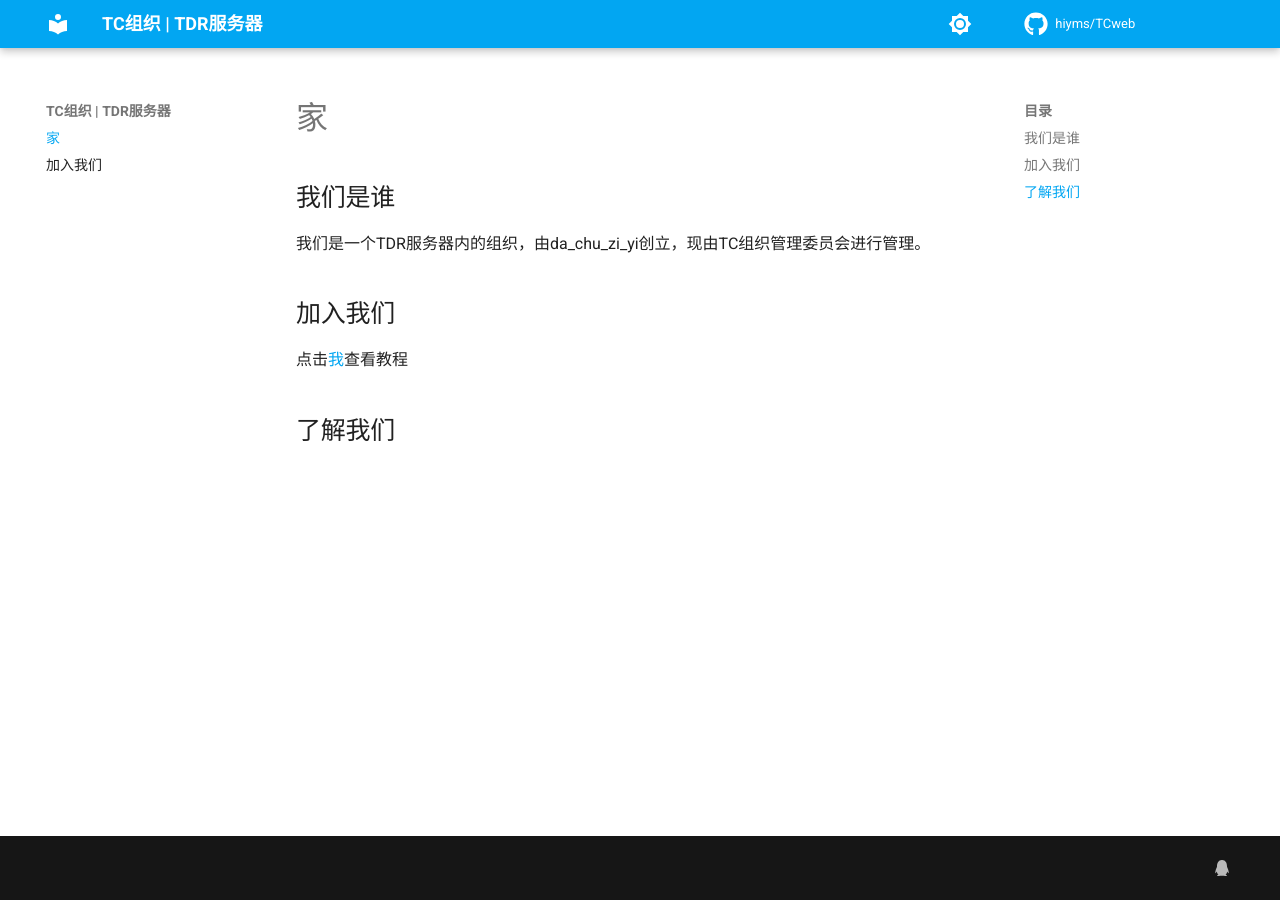
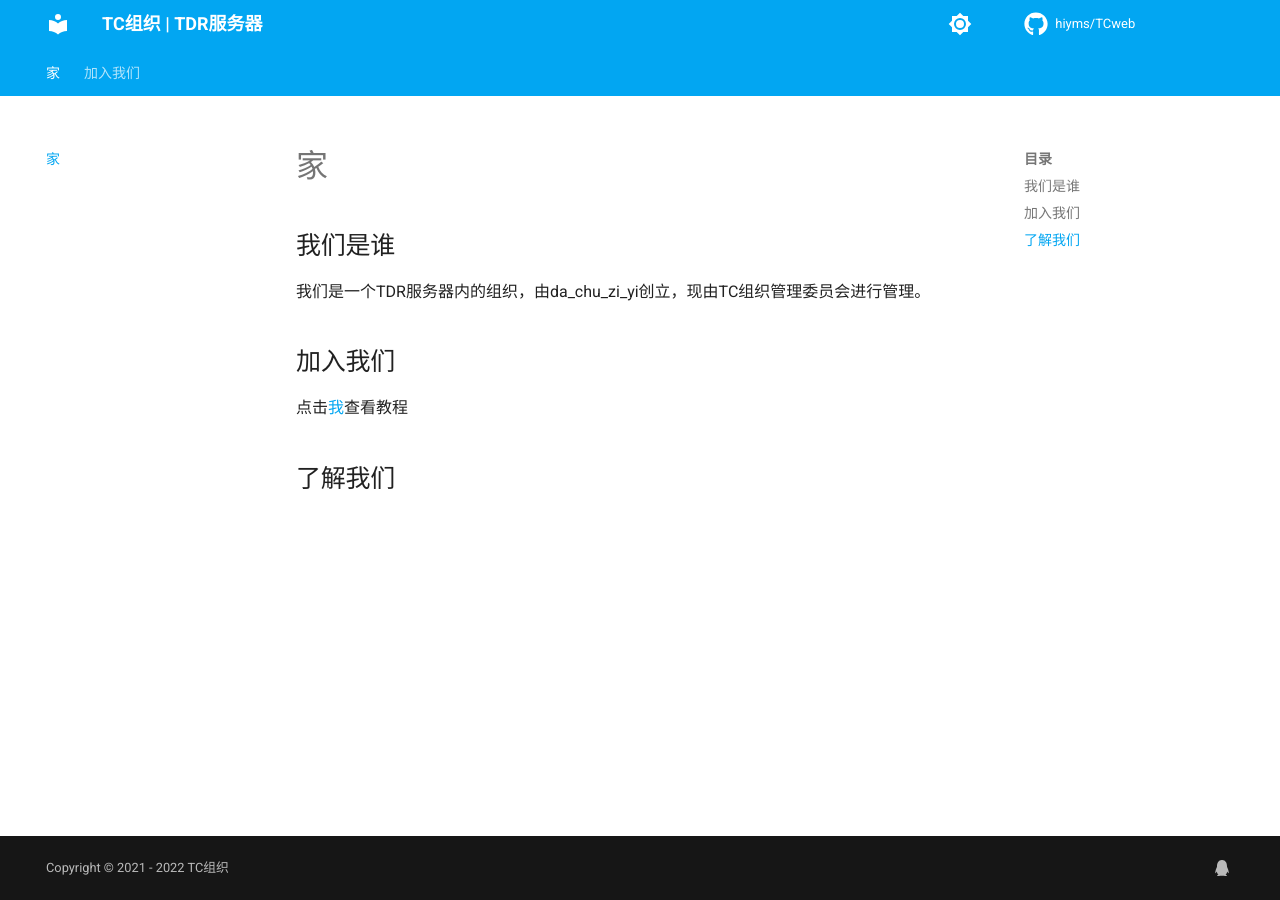
Before and after one commit to hiyms/TCweb, an MkDocs documentation site: the page built from docs/index.md, in a window 1280 px wide. Built offline with MkDocs 1.6.1 and Material for MkDocs 9.7.7, drawn with Linux system fonts in a browser that asks for light colours; comment, search, counter and statistics services are not loaded.

Commit message:
modified:   mkdocs.yml

```diff
--- a/mkdocs.yml
+++ b/mkdocs.yml
@@ -5,6 +5,11 @@ theme:
     - header.autohide
     - announce.dismiss
     - navigation.instant
+    - navigation.tabs
+    - search.highlight
+    - search.share
+    - search.suggest
+    - content.tooltips
   icon:
     repo: fontawesome/brands/github
     edit: material/file-document-edit
@@ -23,6 +28,46 @@ theme:
         icon: material/brightness-4
         name: Switch to light mode
 
+markdown_extensions:
+  - abbr
+  - admonition
+  - attr_list
+  - def_list
+  - footnotes
+  - md_in_html
+  - toc:
+      permalink: true
+  - pymdownx.arithmatex:
+      generic: true
+  - pymdownx.betterem:
+      smart_enable: all
+  - pymdownx.caret
+  - pymdownx.details
+  - pymdownx.emoji:
+      emoji_generator: !!python/name:materialx.emoji.to_svg
+      emoji_index: !!python/name:materialx.emoji.twemoji
+  - pymdownx.highlight:
+      anchor_linenums: true
+  - pymdownx.inlinehilite
+  - pymdownx.keys
+  - pymdownx.magiclink:
+      repo_url_shorthand: true
+      user: squidfunk
+      repo: mkdocs-material
+  - pymdownx.mark
+  - pymdownx.smartsymbols
+  - pymdownx.superfences:
+      custom_fences:
+        - name: mermaid
+          class: mermaid
+          format: !!python/name:pymdownx.superfences.fence_code_format
+  - pymdownx.tabbed:
+      alternate_style: true
+  - pymdownx.tasklist:
+      custom_checkbox: true
+  - pymdownx.tilde
+
+
 extra:
   social:
     - icon: fontawesome/brands/qq
@@ -37,6 +82,7 @@ plugins:
 repo_url: https://github.com/hiyms/TCweb
 repo_name: hiyms/TCweb
 edit_uri: edit/master/docs/
+copyright: Copyright &copy; 2021 - 2022 TC组织
 
 extra_css:
   - stylesheets/extra.css
```
